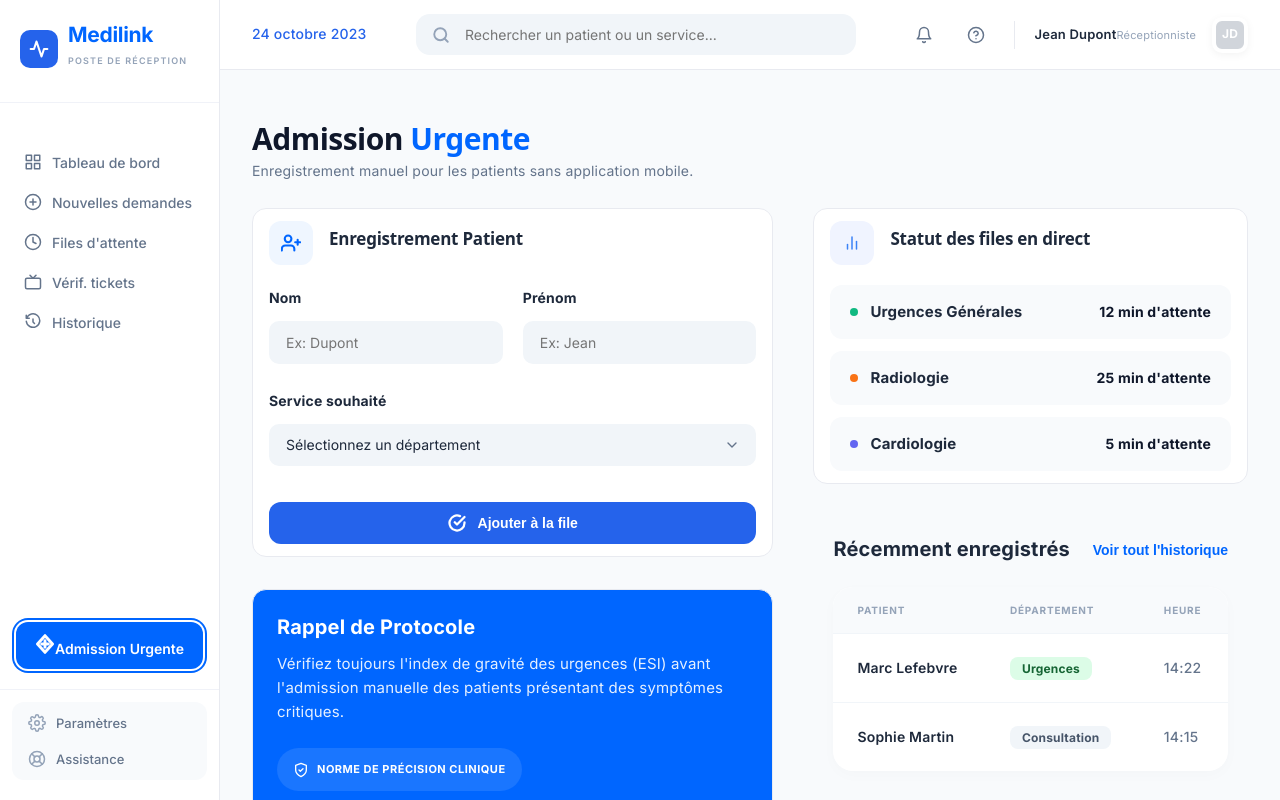
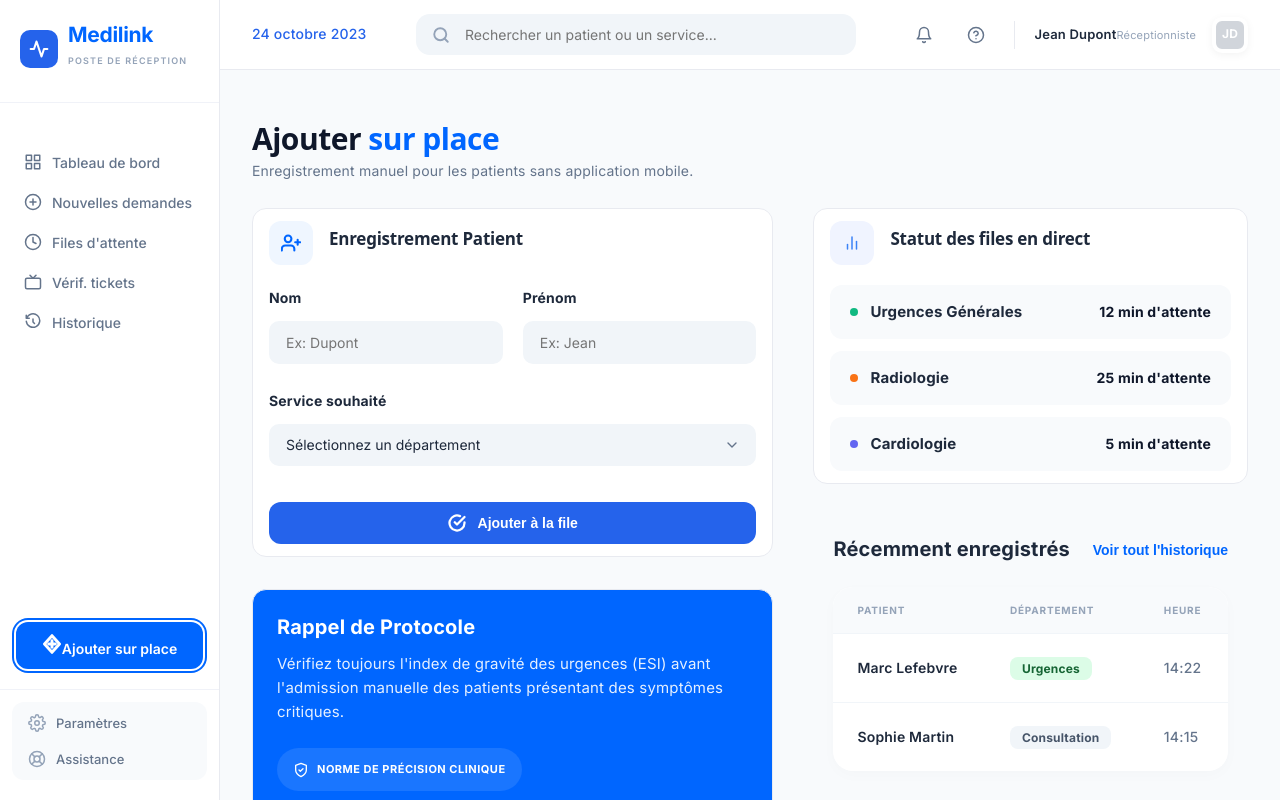
Before and after one commit to yelli-gif/MEDILINK, a React (Vite) app in the folder frontend/: page /emergency-intake in a window 1280 px wide. Built offline with nearby package versions, Linux system fonts and the light colour scheme.

Commit message:
Renommage de 'Admission Urgente' en 'Ajouter sur place'

```diff
--- a/frontend/src/pages/reception/DetailFile.tsx
+++ b/frontend/src/pages/reception/DetailFile.tsx
@@ -248,7 +248,7 @@ export default function DetailFile() {
 
         <div className="sidebar__emergency">
           <button className="btn-emergency" onClick={() => navigate('/emergency-intake')}>
-            Admission Urgente
+            Ajouter sur place
           </button>
         </div>
 
--- a/frontend/src/pages/reception/EmergencyIntake.tsx
+++ b/frontend/src/pages/reception/EmergencyIntake.tsx
@@ -177,7 +177,7 @@ export default function EmergencyIntake() {
             <svg width="20" height="20" viewBox="0 0 24 24" fill="none" stroke="currentColor" strokeWidth="2.5" strokeLinecap="round" strokeLinejoin="round">
               <path d="M12 2l9 10-9 10-9-10 9-10z" /><path d="M12 8v8" /><path d="M8 12h8" />
             </svg>
-            Admission Urgente
+            Ajouter sur place
           </button>
         </div>
 
@@ -223,7 +223,7 @@ export default function EmergencyIntake() {
         <div className="hi-page-body">
 
           <div className="hi-header">
-            <h1 className="hi-title">Admission <span className="hi-title-hl">Urgente</span></h1>
+            <h1 className="hi-title">Ajouter <span className="hi-title-hl">sur place</span></h1>
             <p className="hi-subtitle">
               Enregistrement manuel pour les patients sans application mobile.
             </p>
--- a/frontend/src/pages/reception/FilesAttente.tsx
+++ b/frontend/src/pages/reception/FilesAttente.tsx
@@ -213,7 +213,7 @@ export default function WaitingQueues() {
 
         <div className="sidebar__emergency">
           <button className="btn-emergency" onClick={() => navigate('/emergency-intake')}>
-            Admission Urgente
+            Ajouter sur place
           </button>
         </div>
 
--- a/frontend/src/pages/reception/Help.tsx
+++ b/frontend/src/pages/reception/Help.tsx
@@ -59,7 +59,7 @@ const HelpPage = () => {
               </div>
               <div>
                 <h4 style={{ color: '#2563eb', marginBottom: '4px' }}>Que faire en cas d'urgence médicale ?</h4>
-                <p style={{ fontSize: '14px', color: '#64748b' }}>Utilisez le gros bouton bleu "Admission Urgente" présent en bas de la barre latérale sur toutes les pages.</p>
+                <p style={{ fontSize: '14px', color: '#64748b' }}>Utilisez le gros bouton bleu "Ajouter sur place" présent en bas de la barre latérale sur toutes les pages.</p>
               </div>
             </div>
           </div>
--- a/frontend/src/pages/reception/Historique.tsx
+++ b/frontend/src/pages/reception/Historique.tsx
@@ -191,7 +191,7 @@ export default function Historique() {
 
         <div className="sidebar__emergency">
           <button className="btn-emergency" onClick={() => navigate('/emergency-intake')}>
-            Admission Urgente
+            Ajouter sur place
           </button>
         </div>
 
--- a/frontend/src/pages/reception/NouvellesDemandes.tsx
+++ b/frontend/src/pages/reception/NouvellesDemandes.tsx
@@ -208,7 +208,7 @@ export default function NewRequests() {
 
         <div className="hi-sidebar__emergency">
           <button className="hi-btn-emergency" onClick={() => navigate('/emergency-intake')}>
-            Admission Urgente
+            Ajouter sur place
           </button>
         </div>
 
--- a/frontend/src/pages/reception/TableauDeBord.tsx
+++ b/frontend/src/pages/reception/TableauDeBord.tsx
@@ -259,7 +259,7 @@ export default function Dashboard() {
 
         <div className="sidebar__emergency">
           <button className="hi-btn-emergency" onClick={() => navigate('/emergency-intake')}>
-            Admission Urgente
+            Ajouter sur place
           </button>
         </div>
 
--- a/frontend/src/pages/reception/VerificationTicket.tsx
+++ b/frontend/src/pages/reception/VerificationTicket.tsx
@@ -206,7 +206,7 @@ export default function VerificationTicket() {
               <line x1="12" y1="5" x2="12" y2="19" /><line x1="5" y1="12" x2="19" y2="12" />
               <line x1="7.05" y1="7.05" x2="16.95" y2="16.95" /><line x1="16.95" y1="7.05" x2="7.05" y2="16.95" />
             </svg>
-            Admission Urgente
+            Ajouter sur place
           </button>
         </div>
 
```
